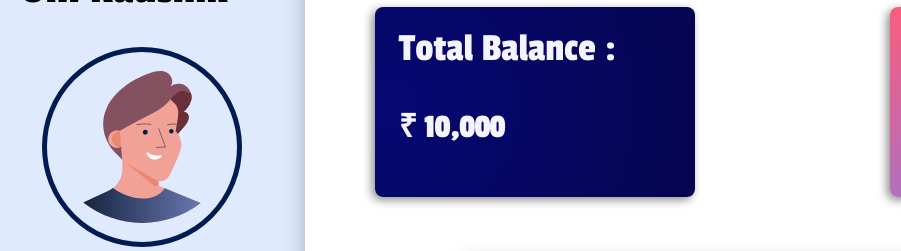
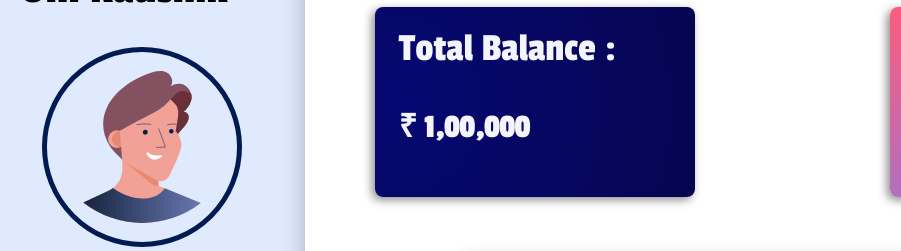
Before and after one commit to kaushikom/Banking-App, a plain HTML site: page index.html in a window 1280 px wide. Shown: the part 110-361 px from the top of the page, 0-901 px from the left. Drawn offline with nearby package versions, Linux system fonts and the light colour scheme.

Commit message:
Update index.html

```diff
--- a/index.html
+++ b/index.html
@@ -39,7 +39,7 @@
             <div class="balance">
                 <div class="b-card">
                     <h2>Total Balance :</h2>
-                    <h3><span>&#8377;</span><span> 10,000</span></h3>
+                    <h3><span>&#8377;</span><span> 1,00,000</span></h3>
                 </div>
             </div>
             <div class="card-container">
```
